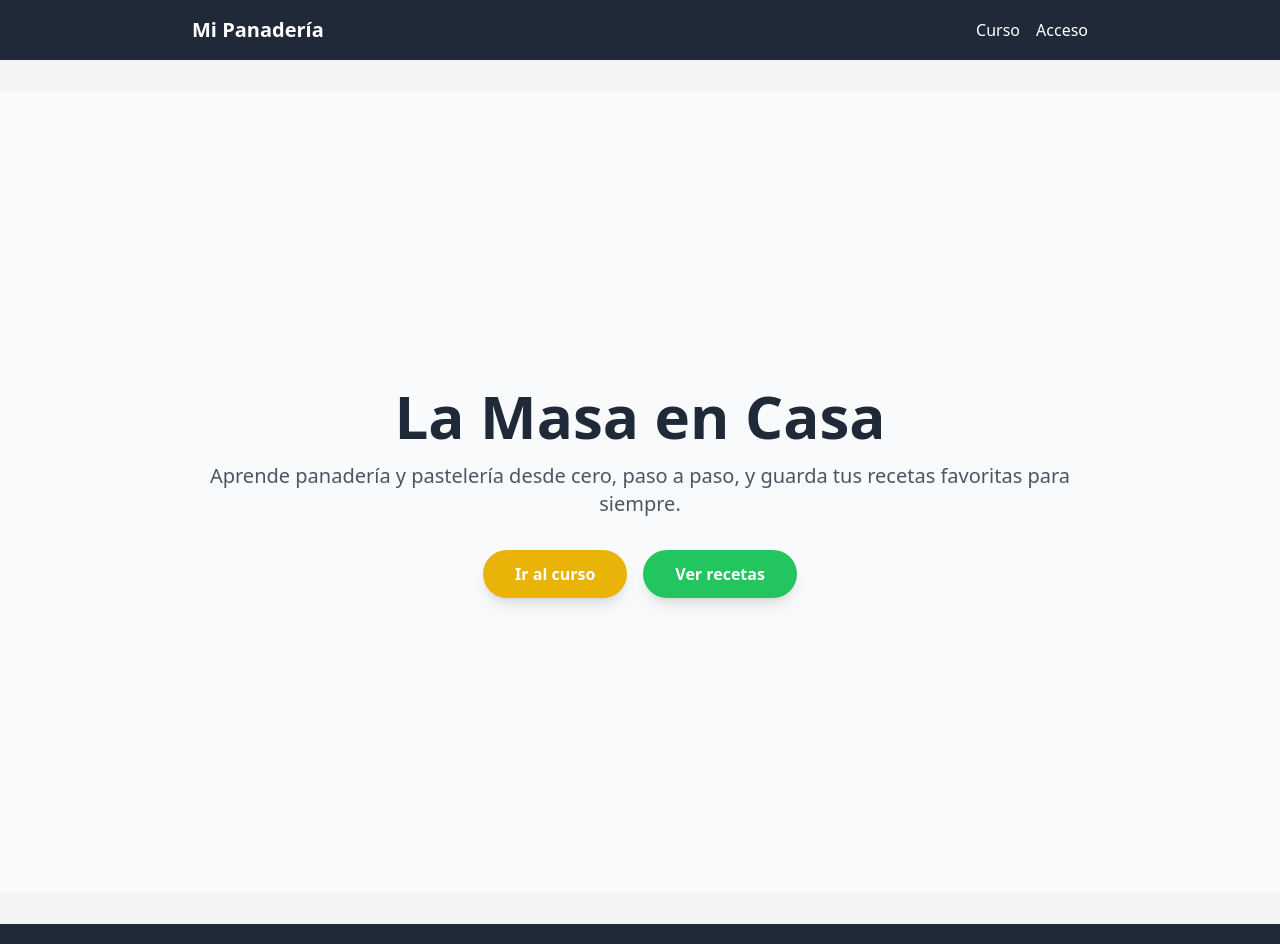
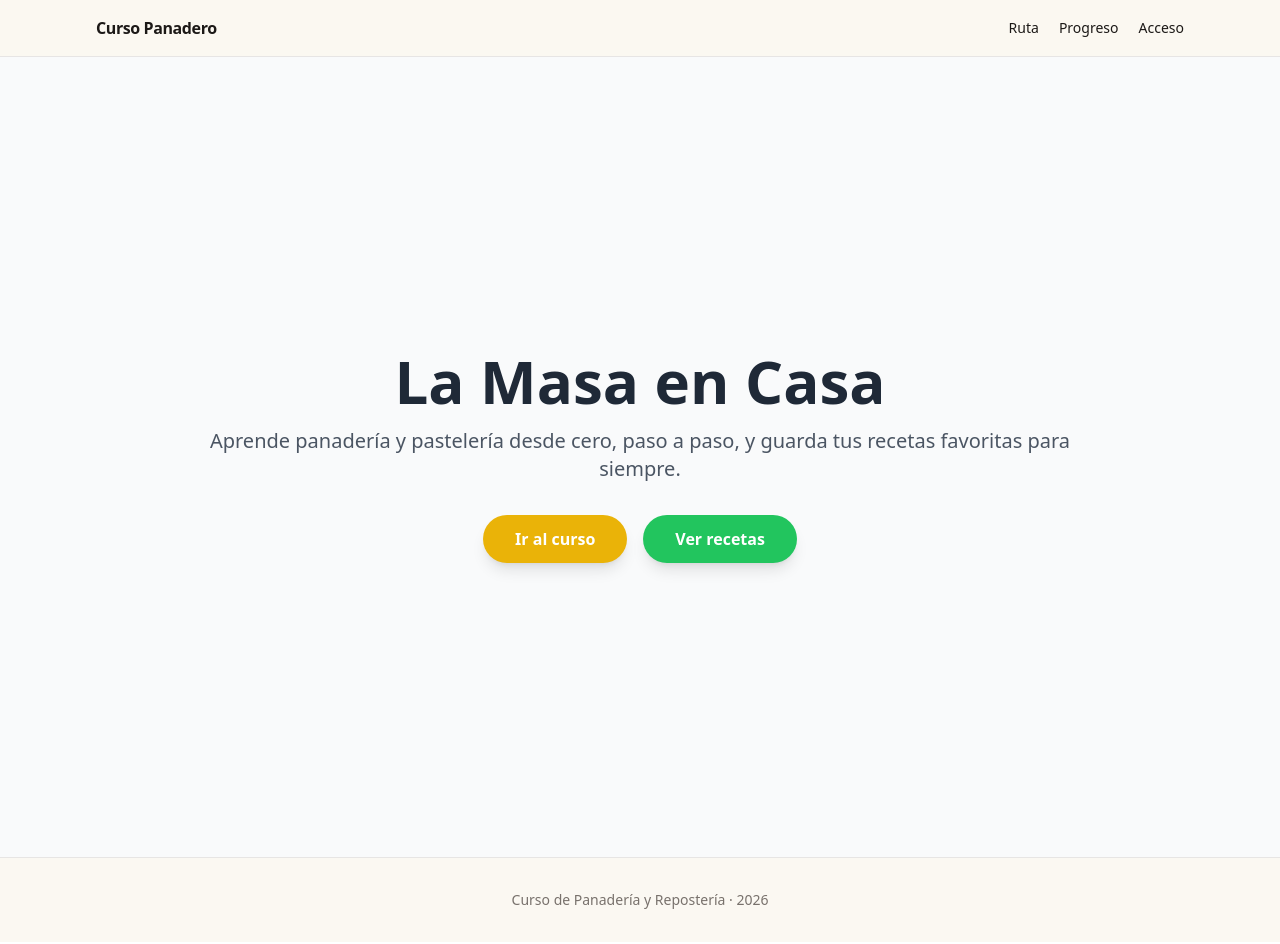
Before and after one commit to Drworm82/CursoPanadero, a Next.js app: page / in a window 1280 px wide. Shown: the top 944 px of the page. Built offline with nearby package versions, Linux system fonts and the light colour scheme; no server answers.

Commit message:
feat: update global course shell navigation

```diff
--- a/components/Layout.js
+++ b/components/Layout.js
@@ -4,33 +4,27 @@ import AuthStatus from './AuthStatus';
 
 export default function Layout({ children }) {
   return (
-    <div>
+    <div className="min-h-screen bg-[#fbf8f2] text-stone-900">
       <Head>
-        <title>Curso Panadero</title>
-        <meta name="description" content="Curso de Panadería Artesanal" />
+        <title>Curso de Panadería y Repostería</title>
+        <meta name="description" content="Ruta progresiva de aprendizaje basada en técnicas, recetas, observación y diagnóstico." />
       </Head>
 
-      <header className="bg-gray-800 text-white p-4">
-        <nav className="max-w-4xl mx-auto flex justify-between items-center">
-          <Link href="/">
-            <p className="font-bold text-xl">Mi Panadería</p>
-          </Link>
-
-          <div className="flex items-center gap-4">
-            <Link href="/curso" className="hover:underline">
-              Curso
-            </Link>
+      <header className="border-b border-stone-200 bg-[#fbf8f2]/95">
+        <nav className="mx-auto flex max-w-6xl items-center justify-between gap-6 px-5 py-4 sm:px-8">
+          <Link href="/" className="font-semibold tracking-tight">Curso Panadero</Link>
+          <div className="flex items-center gap-5 text-sm">
+            <Link href="/ruta" className="hover:text-amber-700">Ruta</Link>
+            <Link href="/progreso" className="hover:text-amber-700">Progreso</Link>
             <AuthStatus />
           </div>
         </nav>
       </header>
 
-      <main className="min-h-screen bg-gray-100 py-8">
-        {children}
-      </main>
+      <main className="min-h-[calc(100vh-9rem)]">{children}</main>
 
-      <footer className="bg-gray-800 text-white p-4 text-center">
-        <p>&copy; 2026 Mi Panadería. Todos los derechos reservados.</p>
+      <footer className="border-t border-stone-200 px-5 py-8 text-center text-sm text-stone-500">
+        <p>Curso de Panadería y Repostería · 2026</p>
       </footer>
     </div>
   );
```
